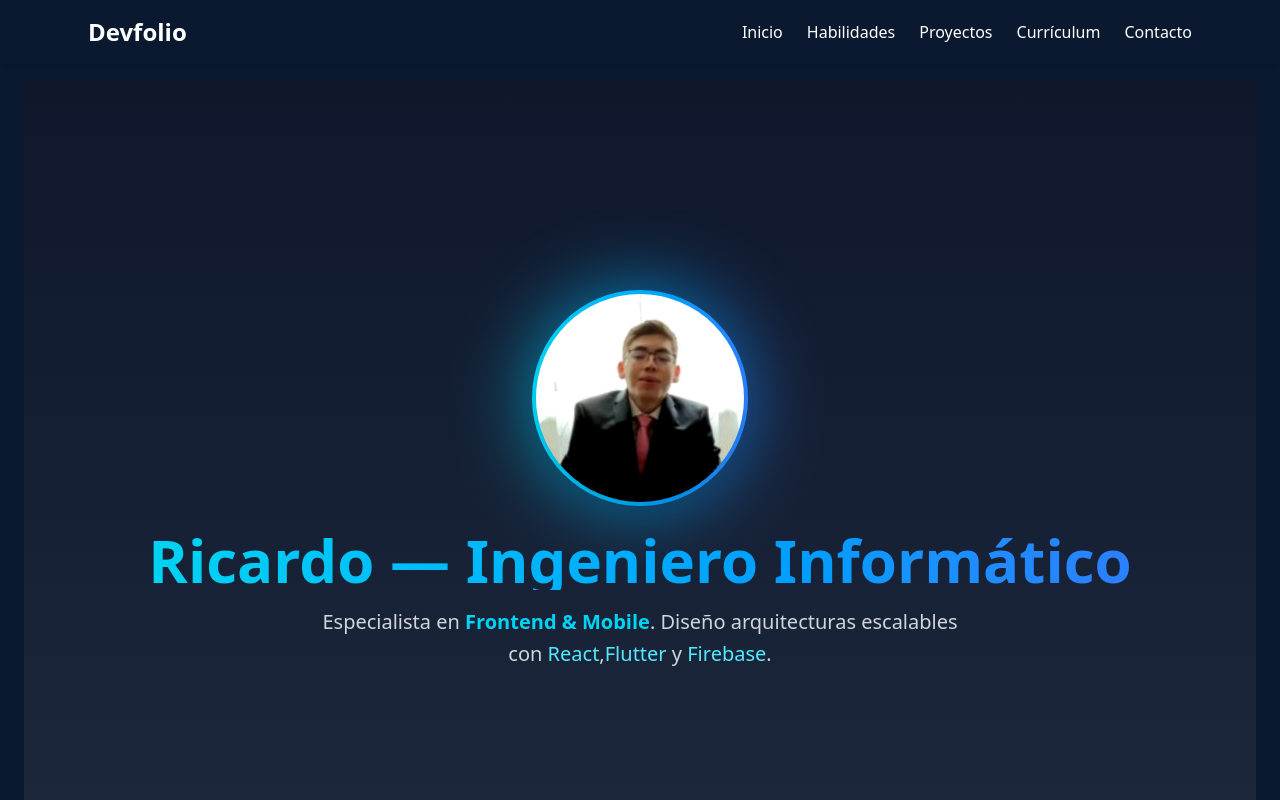
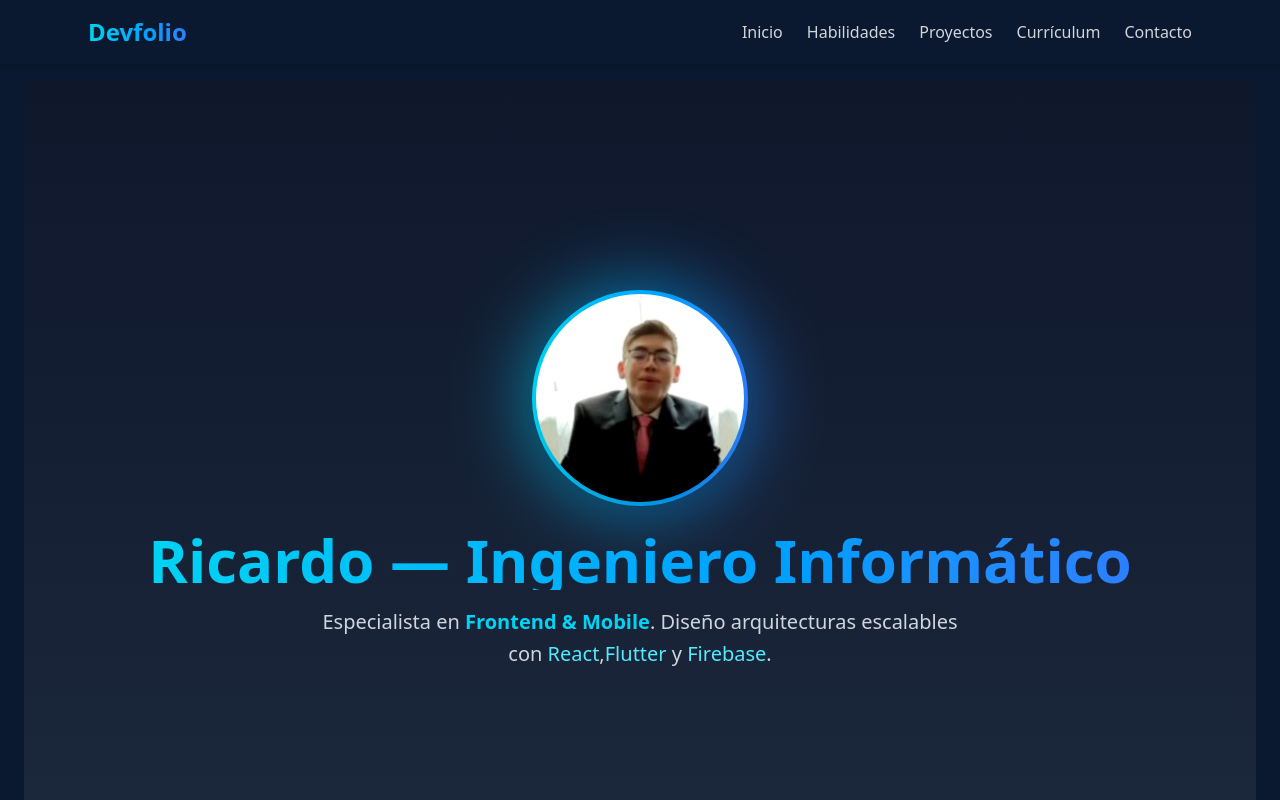
Before and after one commit to blackgoku-97/portafolio, a React (Vite) app: page / in a window 1280 px wide. Shown: the top 800 px of the page. Built offline with nearby package versions, Linux system fonts and the light colour scheme.

Commit message:
mejorando 20

```diff
--- a/src/components/Navbar.tsx
+++ b/src/components/Navbar.tsx
@@ -6,33 +6,33 @@ export default function Navbar() {
   const [open, setOpen] = useState(false)
   const menuRef = useRef<HTMLDivElement>(null)
 
-  // Cierra el menú si se hace clic fuera
   useEffect(() => {
     const handleClickOutside = (event: MouseEvent) => {
       if (menuRef.current && !menuRef.current.contains(event.target as Node)) {
         setOpen(false)
       }
     }
-
     if (open) {
       document.addEventListener("mousedown", handleClickOutside)
     } else {
       document.removeEventListener("mousedown", handleClickOutside)
     }
-
     return () => {
       document.removeEventListener("mousedown", handleClickOutside)
     }
   }, [open])
 
   return (
-    <nav className="fixed top-0 left-0 w-full bg-[#0a192f] text-white shadow-md z-50">
+    <nav className="fixed top-0 left-0 w-full bg-[#0a192f] shadow-md z-50">
       <div className="max-w-6xl mx-auto flex justify-between items-center px-6 py-4">
-        <h1 className="text-2xl font-bold">Devfolio</h1>
+        {/* Logo con gradiente */}
+        <h1 className="text-2xl font-extrabold bg-linear-to-r from-cyan-400 to-blue-500 bg-clip-text text-transparent">
+          Devfolio
+        </h1>
 
-        {/* Botón hamburguesa */}
+        {/* Botón hamburguesa con color */}
         <button
-          className="md:hidden text-2xl"
+          className="md:hidden text-2xl text-cyan-400 hover:text-blue-400 transition-colors"
           onClick={() => setOpen(!open)}
         >
           {open ? <FaTimes /> : <FaBars />}
@@ -40,33 +40,53 @@ export default function Navbar() {
 
         {/* Menú en desktop */}
         <ul className="hidden md:flex gap-6">
-          <li><Link to="/">Inicio</Link></li>
-          <li><Link to="/skills">Habilidades</Link></li>
-          <li><Link to="/projects">Proyectos</Link></li>
-          <li><Link to="/curriculum">Currículum</Link></li>
-          <li><Link to="/contact">Contacto</Link></li>
+          <li>
+            <Link to="/" className="text-gray-300 hover:text-cyan-400 transition-colors">
+              Inicio
+            </Link>
+          </li>
+          <li>
+            <Link to="/skills" className="text-gray-300 hover:text-cyan-400 transition-colors">
+              Habilidades
+            </Link>
+          </li>
+          <li>
+            <Link to="/projects" className="text-gray-300 hover:text-cyan-400 transition-colors">
+              Proyectos
+            </Link>
+          </li>
+          <li>
+            <Link to="/curriculum" className="text-gray-300 hover:text-cyan-400 transition-colors">
+              Currículum
+            </Link>
+          </li>
+          <li>
+            <Link to="/contact" className="text-gray-300 hover:text-cyan-400 transition-colors">
+              Contacto
+            </Link>
+          </li>
         </ul>
       </div>
 
-      {/* Overlay oscuro con fade-in/fade-out */}
+      {/* Overlay oscuro */}
       <div
         className={`fixed inset-0 bg-black/50 md:hidden z-40 transition-opacity duration-300
           ${open ? "opacity-100 pointer-events-auto" : "opacity-0 pointer-events-none"}`}
         onClick={() => setOpen(false)}
       ></div>
 
-      {/* Menú móvil con animación slide-in/slide-out */}
+      {/* Menú móvil */}
       <div
         ref={menuRef}
         className={`fixed top-0 right-0 h-full w-64 bg-[#0a192f] shadow-lg transform transition-transform duration-300 ease-in-out z-50 md:hidden
           ${open ? "translate-x-0" : "translate-x-full"}`}
       >
         <div className="flex flex-col items-start px-6 py-8 space-y-6">
-          <Link to="/" onClick={() => setOpen(false)} className="block w-full py-2 border-b border-gray-700">Inicio</Link>
-          <Link to="/skills" onClick={() => setOpen(false)} className="block w-full py-2 border-b border-gray-700">Habilidades</Link>
-          <Link to="/projects" onClick={() => setOpen(false)} className="block w-full py-2 border-b border-gray-700">Proyectos</Link>
-          <Link to="/curriculum" onClick={() => setOpen(false)} className="block w-full py-2 border-b border-gray-700">Currículum</Link>
-          <Link to="/contact" onClick={() => setOpen(false)} className="block w-full py-2">Contacto</Link>
+          <Link to="/" onClick={() => setOpen(false)} className="block w-full py-2 border-b border-gray-700 text-gray-300 hover:text-cyan-400 transition-colors">Inicio</Link>
+          <Link to="/skills" onClick={() => setOpen(false)} className="block w-full py-2 border-b border-gray-700 text-gray-300 hover:text-cyan-400 transition-colors">Habilidades</Link>
+          <Link to="/projects" onClick={() => setOpen(false)} className="block w-full py-2 border-b border-gray-700 text-gray-300 hover:text-cyan-400 transition-colors">Proyectos</Link>
+          <Link to="/curriculum" onClick={() => setOpen(false)} className="block w-full py-2 border-b border-gray-700 text-gray-300 hover:text-cyan-400 transition-colors">Currículum</Link>
+          <Link to="/contact" onClick={() => setOpen(false)} className="block w-full py-2 text-gray-300 hover:text-cyan-400 transition-colors">Contacto</Link>
         </div>
       </div>
     </nav>
```
